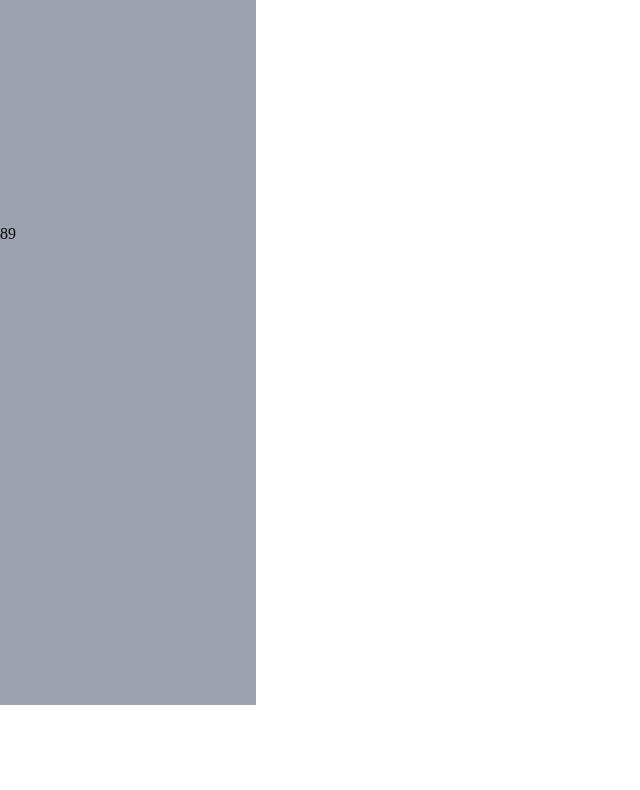
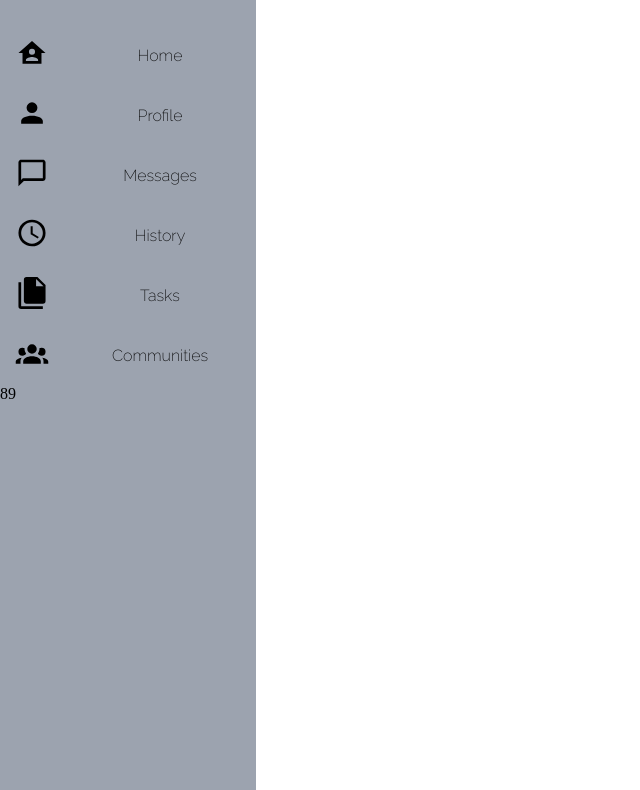
Before and after one commit to jxcksonli/admindashboard, a plain HTML site: page index.html in a window 1280 px wide. Shown: the part 95-885 px from the top of the page, without its empty margins (0-640 px from the left). Before the commit the page ends 800 px from the top, so only its background shows below. Drawn offline with Linux system fonts and the light colour scheme.

Commit message:
Add icons

```diff
--- a/index.html
+++ b/index.html
@@ -18,8 +18,31 @@
                 </a>
                 <h1 class="raleway-font dashboard-text"> Dashboard </h1>
             </div>
-            <div class="misc-icons">
-
+            <div class="other-tools raleway-font">
+                <a href="index.html">
+                    <img class="misc-icon" src="icons/home-account.svg">
+                </a>
+                <p> Home</p>
+                <a href="index.html">
+                    <img class="misc-icon" src="icons/account.svg">
+                </a>
+                <p> Profile</p>
+                <a href="index.html">
+                    <img class="misc-icon" src="icons/message-outline.svg">
+                </a>
+                <p> Messages</p>
+                <a href="index.html">
+                    <img class="misc-icon" src="icons/clock-outline.svg">
+                </a>
+                <p> History</p>
+                <a href="index.html">
+                    <img class="misc-icon" src="icons/file-multiple.svg">
+                </a>
+                <p> Tasks</p>
+                <a href="index.html">
+                    <img class="misc-icon" src="icons/account-group.svg">
+                </a>
+                <p> Communities</p>
             </div>
             <p>89</p>
         </div>
--- a/styles.css
+++ b/styles.css
@@ -27,6 +27,7 @@
     display: grid;
     grid-template-columns: 1fr 3fr;
     place-items: center;
+    height: 15vh;
 }
 
 .dashboard-icon {
@@ -34,6 +35,13 @@
     height: 6vh;
 }
 
+.other-tools{
+    display: grid;
+    grid-template-columns: 1fr 3fr;
+    grid-template-rows: repeat(6, 1fr);
+    place-items: center;
+}
+
 .misc-icon {
     width: 4vw;
     height: 4vh;
```
Also changed, not shown: icons/account-group.svg (added), icons/account.svg (added), icons/clock-outline.svg (added), icons/file-multiple.svg (added), icons/message-outline.svg (added), 1 other file.
